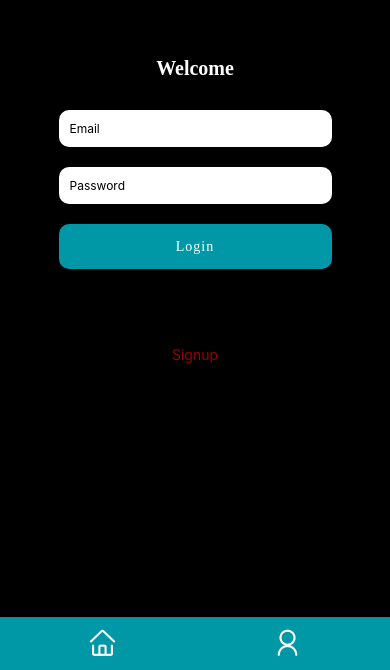
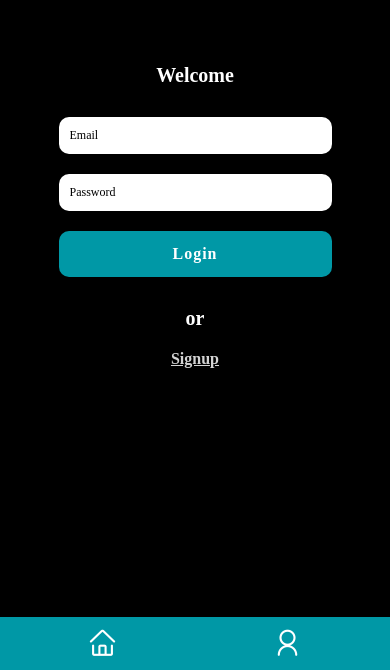
Before and after one commit to shahzaibansari123/Shezi-ReactNativeApp-ToDoList-DailyGoals, a React Native app in the folder todoapp/: screen /Login in a window 390 px wide. Shown: the part 174-844 px from the top of the page. Built offline with nearby package versions, Linux system fonts and the light colour scheme.

Commit message:
work complete

```diff
--- a/todoapp/screens/Home.jsx
+++ b/todoapp/screens/Home.jsx
@@ -147,6 +147,7 @@ const styles = StyleSheet.create({
     borderRadius: 10,
     marginVertical: 10,
     borderColor: "transparent",
+    fontFamily: "sans-serif-condensed",
   },
   addDialog: {
     borderRadius: 10,
--- a/todoapp/screens/Login.jsx
+++ b/todoapp/screens/Login.jsx
@@ -9,7 +9,7 @@ import React, { useState } from "react";
 import { Button } from "react-native-paper";
 // import { useNavigation } from "@react-navigation/native";
 
-const Login = ({navigation}) => {
+const Login = ({ navigation }) => {
   // const navigation = useNavigation();
   const [email, setEmail] = useState("");
   const [password, setPassword] = useState("");
@@ -31,6 +31,7 @@ const Login = ({navigation}) => {
         <TextInput
           placeholder="Email"
           style={Styles.inputFields}
+          placeholderTextColor="black"
           value={email}
           onChangeText={setEmail}
         />
@@ -38,6 +39,7 @@ const Login = ({navigation}) => {
           secureTextEntry
           style={Styles.inputFields}
           placeholder="Password"
+          placeholderTextColor="black"
           value={password}
           onChangeText={setPassword}
         />
@@ -49,9 +51,31 @@ const Login = ({navigation}) => {
       >
         <Text style={Styles.btnTxt}>Login</Text>
       </Button>
-      <Text style={{ marginTop: 20 }}>or</Text>
+      <Text
+        style={{
+          marginTop: 20,
+          fontFamily: "sans-serif-condensed",
+          fontWeight: "bold",
+          color: "#fff",
+          fontSize: 20,
+        }}
+      >
+        or
+      </Text>
       <TouchableOpacity onPress={() => navigation.navigate("Register")}>
-        <Text style={{ color: "#900", height: 30, margin: 30 }}>Signup</Text>
+        <Text
+          style={{
+            color: "lightgray",
+            height: 30,
+            margin: 20,
+            fontFamily: "sans-serif-condensed",
+            fontWeight: "bold",
+            textDecorationLine: "underline",
+            fontSize: 16,
+          }}
+        >
+          Signup
+        </Text>
       </TouchableOpacity>
     </View>
   );
@@ -80,6 +104,7 @@ const Styles = StyleSheet.create({
     borderRadius: 10,
     marginVertical: 10,
     borderColor: "transparent",
+    fontFamily: "sans-serif-condensed",
   },
   btn: {
     backgroundColor: "#0098A6",
@@ -87,12 +112,16 @@ const Styles = StyleSheet.create({
     padding: 5,
     marginVertical: 10,
     borderRadius: 10,
+
   },
-  btnTxt:{
+  btnTxt: {
     fontFamily: "sans-serif-condensed",
-    // fontWeight: "bold",
+    fontWeight: "bold",
     color: "#fff",
     textTransform: "capitalize",
     // fontStyle: "italic",
-  }
+    fontSize: 16,
+
+
+  },
 });
```
